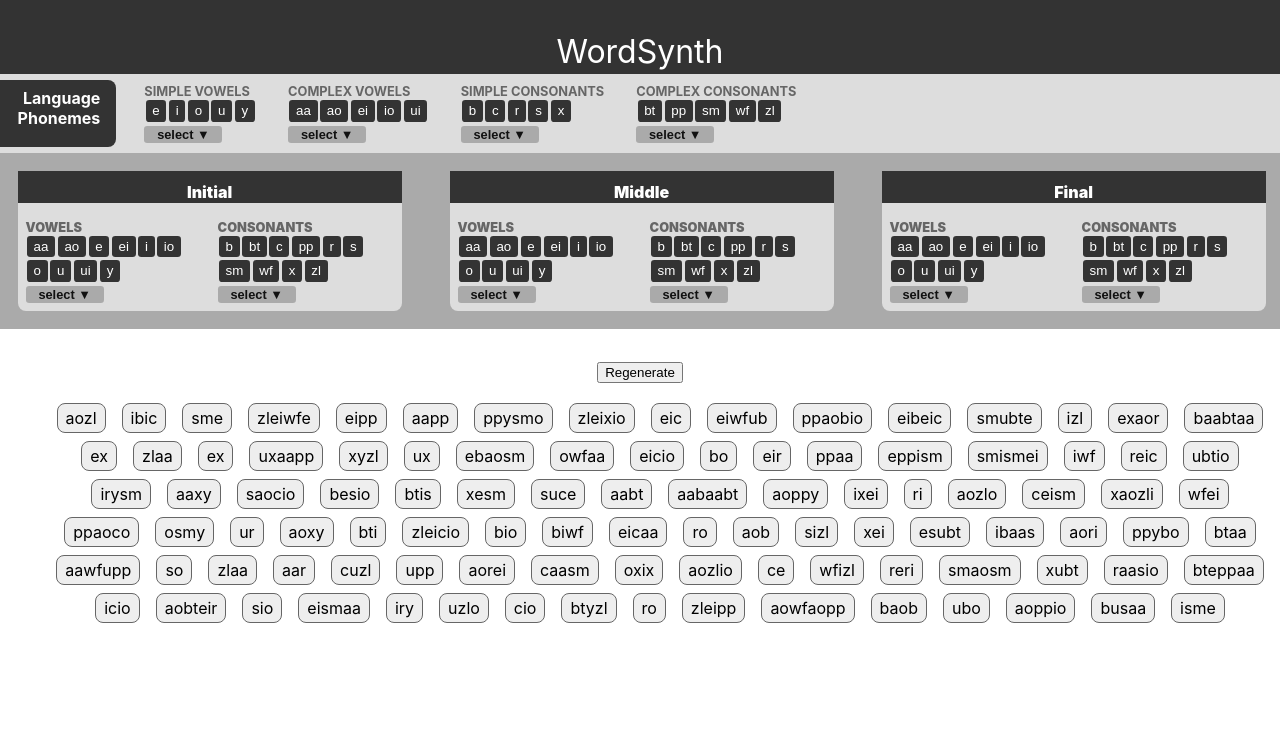
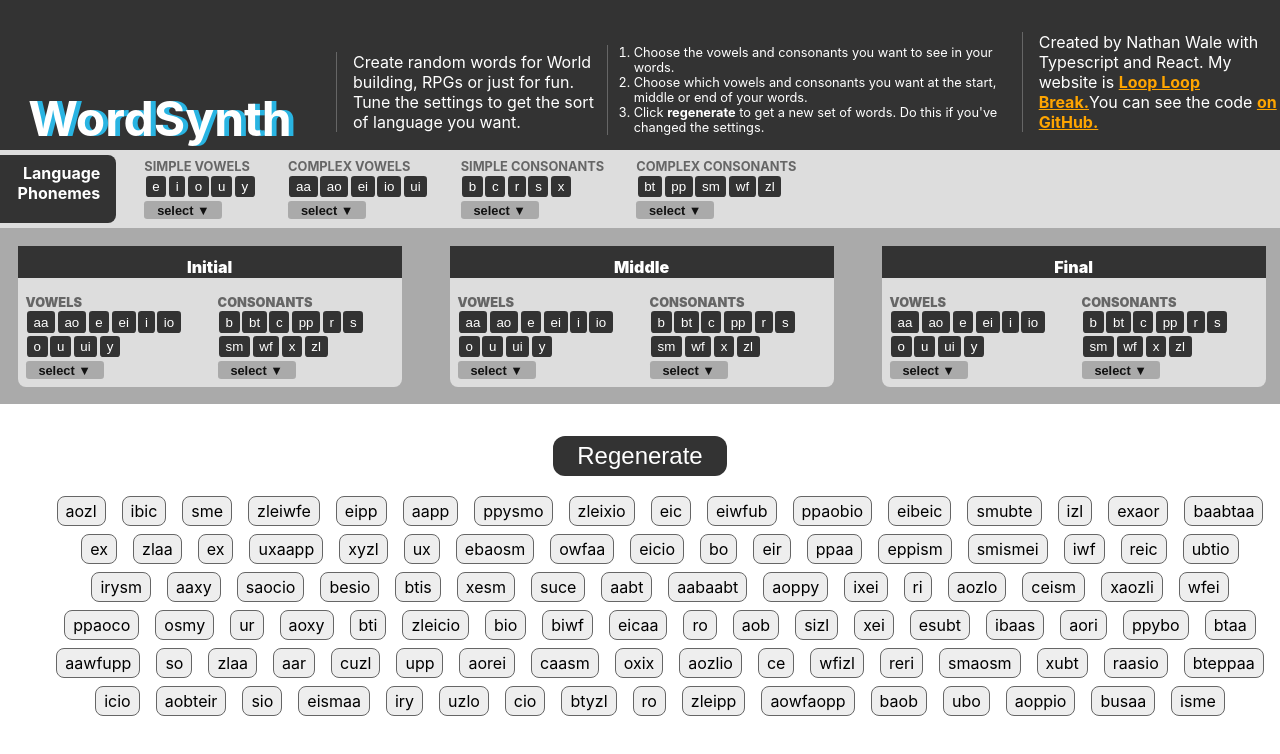
Before and after one commit to nathanwale/word-synth, a React (Create React App) app: page / in a window 1280 px wide. Shown: the top 754 px of the page. Built offline with nearby package versions, Linux system fonts and the light colour scheme.

Commit message:
Usage and attribution added
Also button hovers

```diff
--- a/src/views/App.tsx
+++ b/src/views/App.tsx
@@ -3,6 +3,7 @@ import { GeneratedWords } from './GeneratedWords';
 import './style/App.scss';
 import { LanguagePool } from './LanguagePool'
 import { WordSectionGroup } from './WordSectionGroup'
+import { Usage } from './Usage'
 import * as context from './context'
 
 
@@ -16,7 +17,10 @@ function App()
         <context.StateProvider>
             <div className="App">
                 <header className="nameplate">
-                    WordSynth
+                    <h1>
+                        WordSynth
+                    </h1>
+                    <Usage />
                 </header>
                 <LanguagePool />
                 <WordSectionGroup />
--- /dev/null
+++ b/src/views/Usage.tsx
@@ -0,0 +1,21 @@
+export function Usage() {
+    return (
+        <div className="usage">
+            <p className='intro'>
+                Create random words for World building,
+                RPGs or just for fun. Tune the settings
+                to get the sort of language you want.
+            </p>
+            <ol>
+                <li>Choose the vowels and consonants you want to see in your words.</li>
+                <li>Choose which vowels and consonants you want at the start, middle or end of your words.</li>
+                <li>Click <strong>regenerate</strong> to get a new set of words. Do this if you've changed the settings.</li>
+            </ol>
+            <p className='attribution'>
+                Created by Nathan Wale with Typescript and React.
+                My website is <a href='https://looploopbreak.netlify.app/'>Loop Loop Break.</a>
+                You can see the code <a href="https://github.com/nathanwale/word-synth">on GitHub.</a>
+            </p>
+        </div>
+    )
+}
--- a/src/views/style/App.scss
+++ b/src/views/style/App.scss
@@ -1,10 +1,54 @@
 header.nameplate {
     background-color: #333;
     color: white;
-    text-align: center;
-    font-size: 2em;
     padding-top: 1em;
     padding-bottom: .1em;
+    display: grid;
+    grid-template-columns: 1fr 3fr;
+    grid-template-areas: "heading usage";
+    align-items: end;
+
+    a {
+        font-weight: bold;
+        color: orange;
+        display: inline;
+    }
+
+    h1 {
+        grid-area: heading;
+        font-size: 3em;
+        text-align: center;
+        margin: 0;
+        text-shadow: 0.1em 0 0 rgb(41, 180, 226);
+    }
+
+    .usage {
+        display: grid;
+        grid-area: usage;
+        grid-template-columns: 2fr 3fr 2fr;
+        grid-template-areas: "intro instructions attribution";
+        align-items: end;
+
+        .intro, .attribution, ol {
+            border-left: 1px solid #666;
+            padding-left: 1em;
+            margin-left: 1em;
+        }
+
+        .intro {
+            grid-area: intro;
+        }
+
+        ol {
+            grid-area: instructions;
+            font-size: 0.8em;
+            padding-left: 2em;
+        }
+
+        .attribution {
+            grid-area: attribution;
+        }
+    }
 }
 
 div.language-pool {
@@ -58,6 +102,15 @@ button.toggle-display {
         background-color: #333;
         color: white;
         border-radius: 0.25em 0.25em 0 0;
+    }
+
+    &.closed:hover {
+        cursor: pointer;
+        background-color: rgb(112, 186, 255);
+    }
+
+    &.opened:hover {
+        cursor: pointer;
     }
 }
 
@@ -154,6 +207,7 @@ div.phonemes {
 .generated-words {
     padding-top: 2em;
     text-align: center;
+
     li {
         list-style: none;
         display: inline-block;
@@ -163,4 +217,18 @@ div.phonemes {
         background-color: #eee;
         border-radius: 0.5em;
     }
+
+    button {
+        font-size: 1.5em;
+        border: none;
+        background-color: #333;
+        color: white;
+        border-radius: 0.5em;
+        padding: 0.25em 1em;
+
+        &:hover {
+            background-color:  rgb(1, 104, 201);
+            cursor: pointer;
+        }
+    }
 }
```
